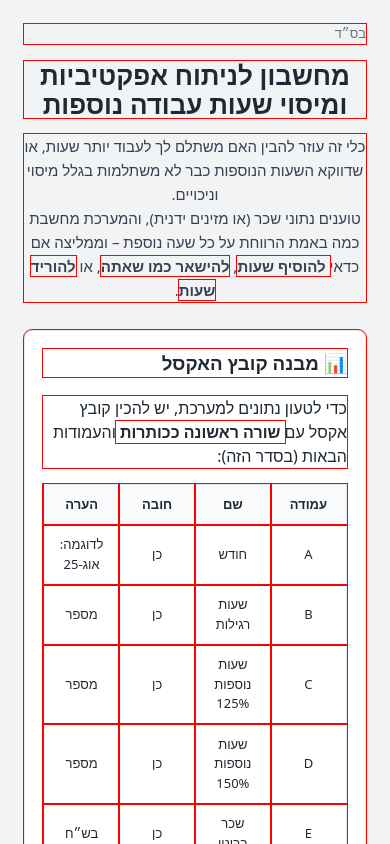
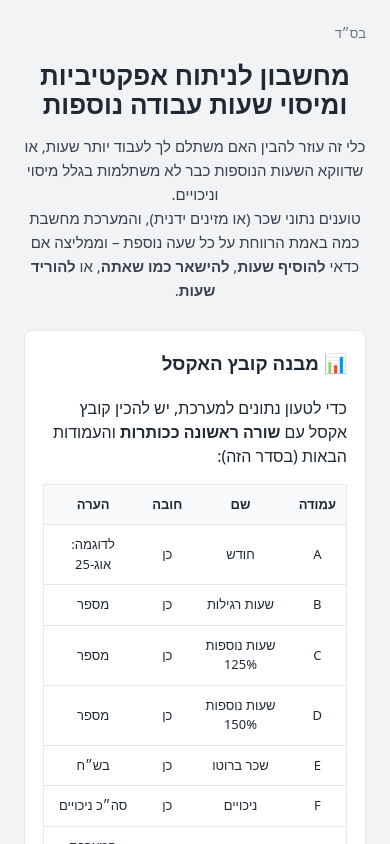
Before and after one commit to Yakirat/work-hour-advisor, a React (Vite) app: page / in a window 390 px wide. Shown: the top 844 px of the page. Built offline with nearby package versions, Linux system fonts and the light colour scheme.

Commit message:
feat: update table layout for improved responsiveness and remove unnecessary styles

```diff
--- a/src/App.css
+++ b/src/App.css
@@ -96,7 +96,6 @@ button:hover {
 
 table {
   width: 100%;
-  table-layout: fixed;
   border-collapse: collapse;
   background: #ffffff;
   margin: 28px auto;
@@ -109,9 +108,6 @@ td {
   border-bottom: 1px solid #e5e7eb;
   text-align: center;
   font-size: 14px;
-  word-break: break-word;
-  overflow-wrap: break-word;
-  white-space: normal;
 }
 
 th {
@@ -215,14 +211,10 @@ button:disabled {
 }
 
 .table-wrapper table {
-  width: 100%;
+  min-width: 700px;
 }
 
 html, body {
   max-width: 100%;
   overflow-x: hidden;
 }
-
-* {
-  outline: 1px solid red;
-}
```
